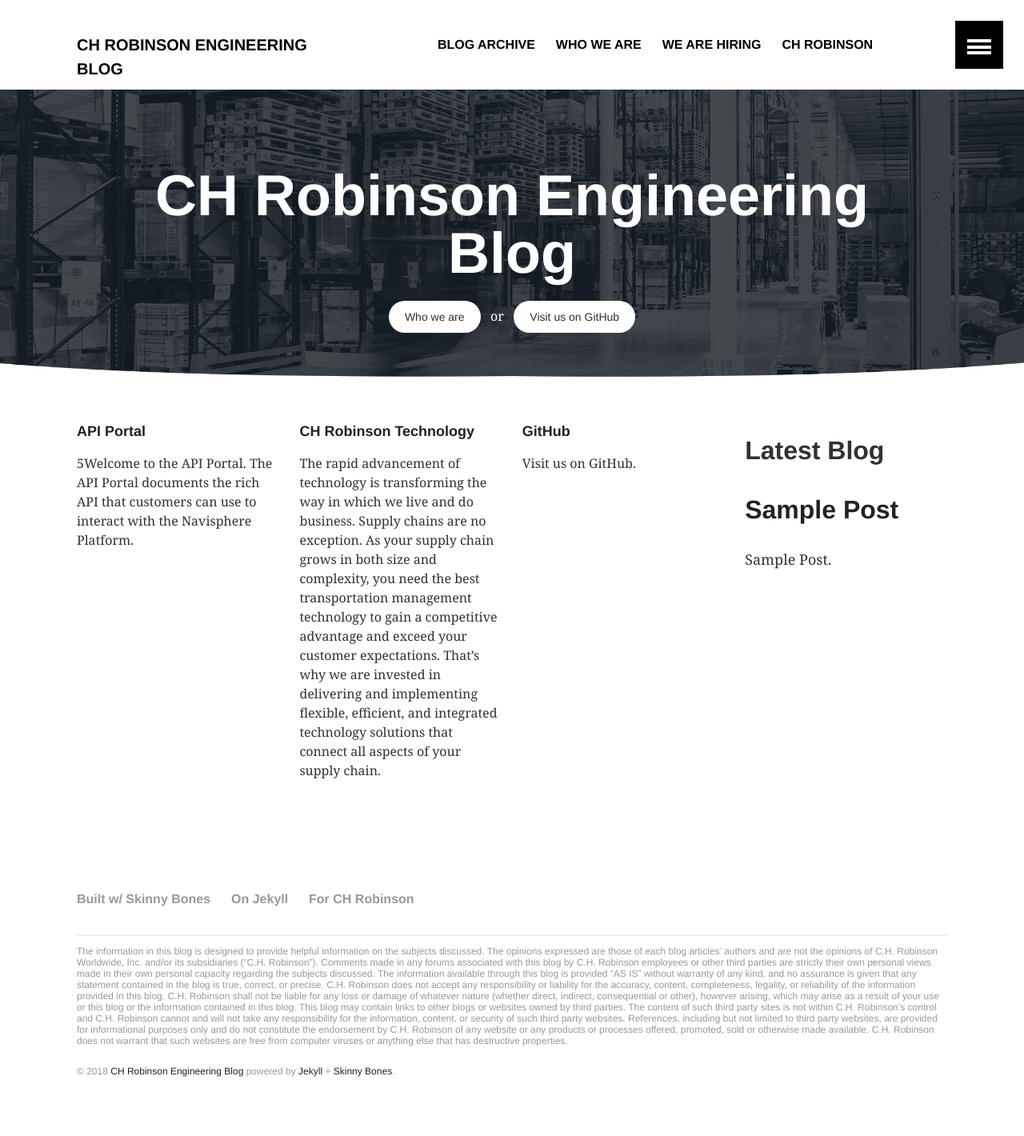
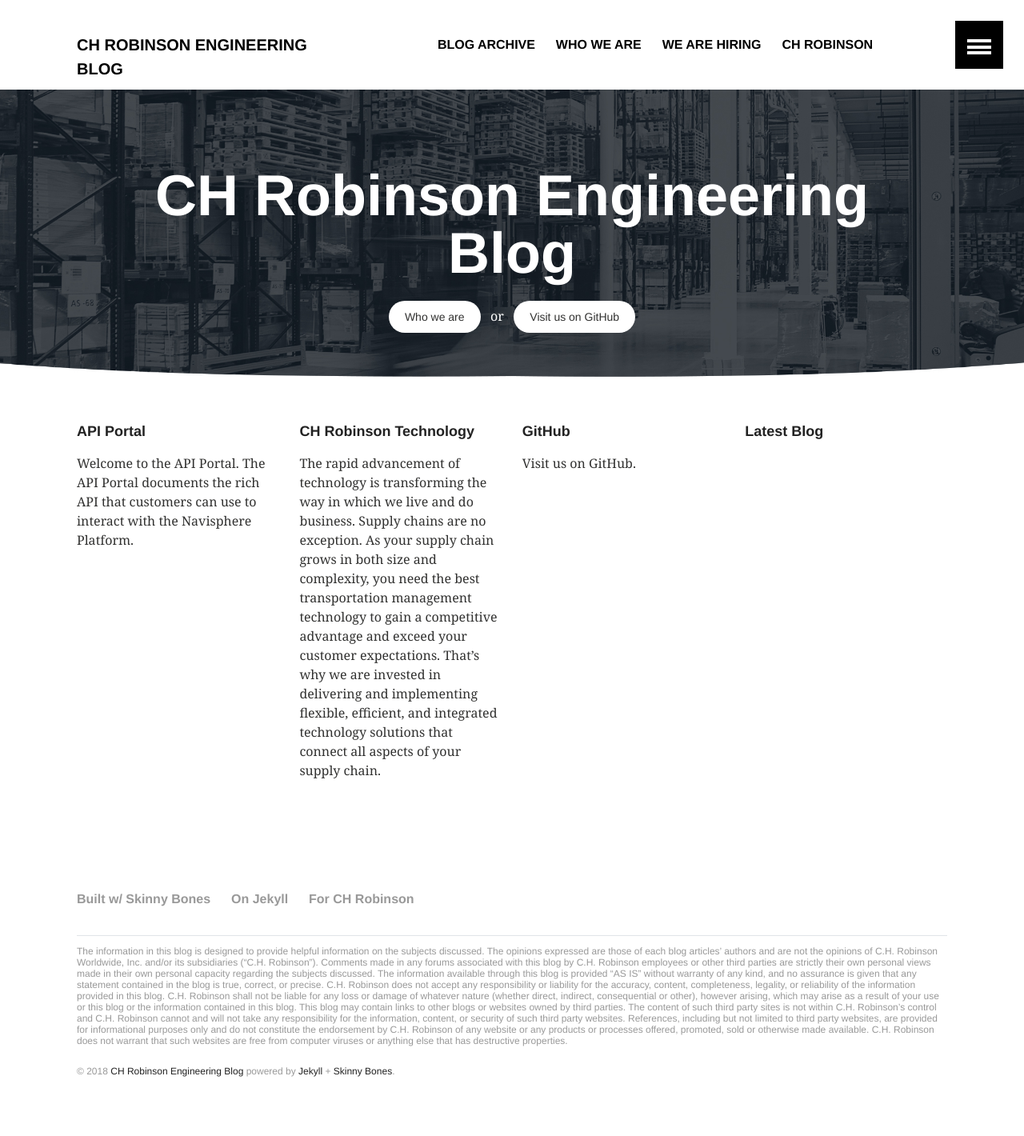
Before and after one commit to ch-robinson/ch-robinson.github.com, a Jekyll site: the page built from index.md, in a window 1280 px wide. Shown: the whole page at 80% size. Built offline with Jekyll 4.4.1, drawn with Linux system fonts in a browser that asks for light colours.

Commit message:
Update index.md

```diff
--- a/index.md
+++ b/index.md
@@ -9,7 +9,7 @@
 
 <div class="tile is-4">
   <h2 class="post-title"><a href="https://developer.chrobinson.com/">API Portal</a></h2>
-  <p class="post-excerpt">5Welcome to the API Portal.  The API Portal documents the rich API that customers can use to interact with the Navisphere Platform.</p>
+  <p class="post-excerpt">Welcome to the API Portal.  The API Portal documents the rich API that customers can use to interact with the Navisphere Platform.</p>
 </div><!-- /.tile -->
 
 <div class="tile is-4">
@@ -24,38 +24,14 @@
 
 <div class="tile is-4">
 {% unless site.posts == empty %}
-    <div class="row t30 b20 homepage">
-        <div class="small-12 columns">
-            {% for post in site.posts limit:1 %}
-            {% if post.image.homepage %}
+    <h2 class="post-title"><a href="{{ site.url }}{{ site.baseurl }}{{ post.url }}">Latest Blog</a></h2>
             <p>
                 <a href="{{ site.url }}{{ site.baseurl }}{{ post.url }}" title="{{ post.title | escape_once }}"><img width="970" src="{{ site.urlimg }}{{ post.image.homepage }}" alt="{{ page.title | escape_once }}"></a>
             </p>
-
-            {% if post.image.caption_url and post.image.caption %}
-            <p class="text-right caption">
-                <a href="{{ post.image.caption_url }}">{{ post.image.caption }}</a>
-            </p>
-            {% endif %}
-            {% else post.image.homepage == NULL %}
-            <h2>Latest Blog</h2>
-            {% endif %}
-            {% endfor %}
-        </div><!-- /.small-12.columns -->
-    </div><!-- /.row -->
-
-    <div class="row">
-        <div class="medium-6 columns">
-            {% for post in site.posts limit:1 %}
-            <h2><a href="{{ site.url }}{{ site.baseurl }}{{ post.url }}">{{ post.title }}</a></h2>
-            {% if post.subheadline %}<p class="subheadline">{{ post.subheadline }}</p>{% endif %}
-            <p>
+            <p class="post-excerpt">
                 {% if post.meta_description %}{{ post.meta_description | strip_html | escape }}{% else post.excerpt %}{{ post.excerpt | strip_html | escape }}{% endif %}
                 <a href="{{ site.url }}{{ site.baseurl }}{{ post.url }}" title="Read {{ post.title | escape_once }}"><strong>{{ site.data.language.read_more }}</strong></a>
             </p>
-            {% endfor %}
-        </div>
-    </div><!-- /.row -->
 {% endunless %}
 </div><!-- /.tile -->
 
```
